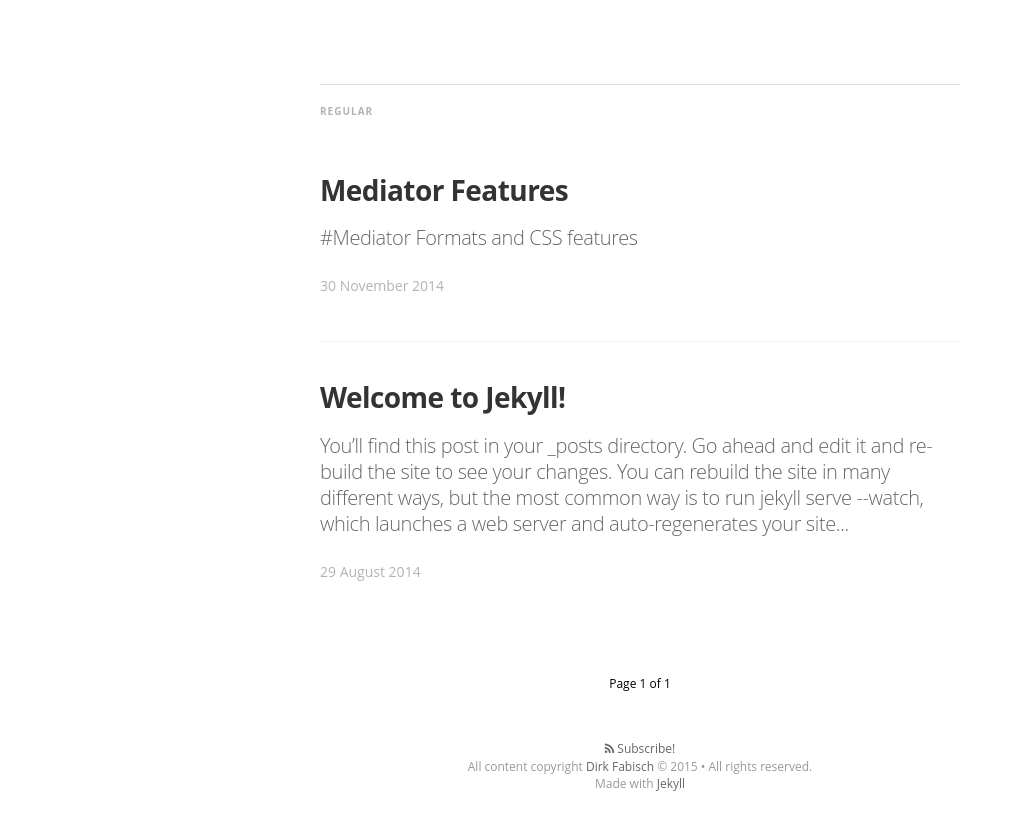
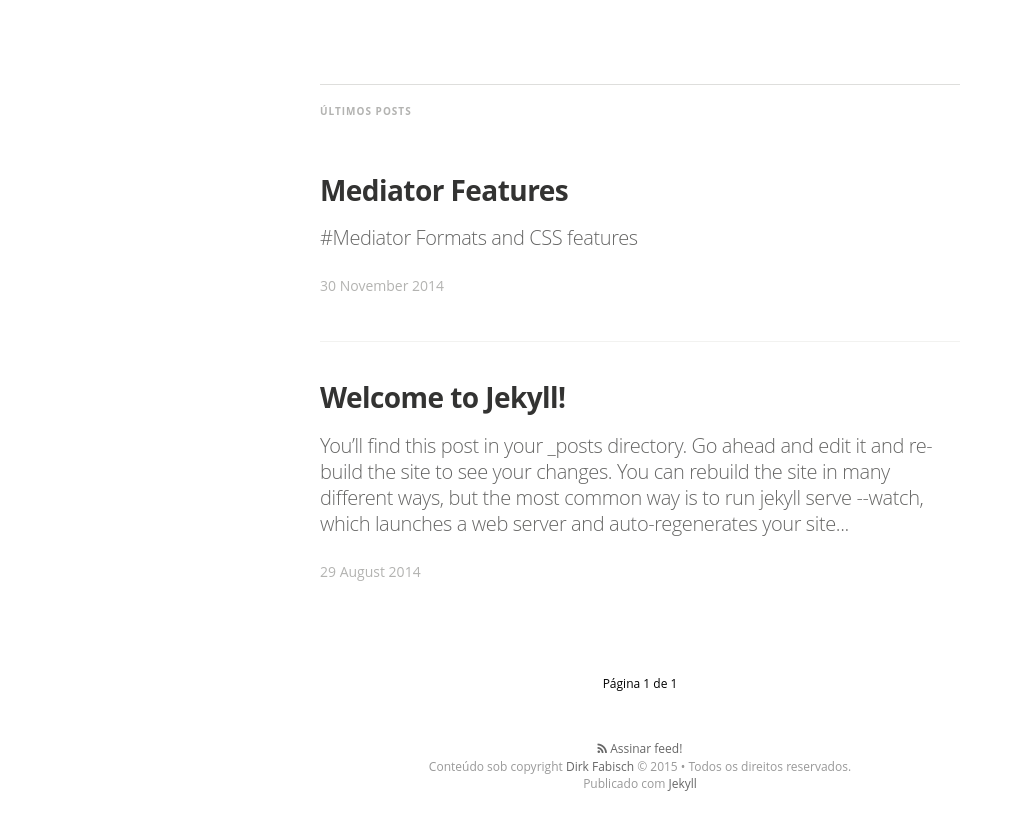
Before and after one commit to biguHQ/blog, a Jekyll site: the page built from index.html, in a window 1280 px wide and 1400 px high, scrolled down 756 px. Shown: the part 559-1389 px from the top of the window, without its empty margins (0-1013 px from the left). Built offline with Jekyll 4.4.1, drawn with Linux system fonts in a browser that asks for light colours; nearby versions of some CDN libraries; some web fonts are replaced; Markdown is read by kramdown in place of the engine named in the settings; the list of posts is cut into pages by our own code; some of the changed text lies outside the part shown.

Commit message:
Adding translations

```diff
--- a/_includes/footer.html
+++ b/_includes/footer.html
@@ -1,10 +1,10 @@
 <!-- footer start -->
 
 <footer class="site-footer">
-  <a class="subscribe" href="{{ "/feed.xml" | prepend: site.baseurl }}"> <span class="tooltip"> <i class="fa fa-rss"></i> Subscribe!</span></a>
+  <a class="subscribe" href="{{ "/feed.xml" | prepend: site.baseurl }}"> <span class="tooltip"> <i class="fa fa-rss"></i> Assinar feed!</span></a>
     <div class="inner">
-         <section class="copyright">All content copyright <a href="mailto:{{ site.email}}">{{ site.name }}</a> &copy; {{ site.time | date: '%Y' }} &bull; All rights reserved.</section>
-         <section class="poweredby">Made with <a href="http://jekyllrb.com"> Jekyll</a></section>
+         <section class="copyright">Conteúdo sob copyright <a href="mailto:{{ site.email}}">{{ site.name }}</a> &copy; {{ site.time | date: '%Y' }} &bull; Todos os direitos reservados.</section>
+         <section class="poweredby">Publicado com <a href="http://jekyllrb.com"> Jekyll</a></section>
     </div>
 </footer>
 
--- a/_layouts/page.html
+++ b/_layouts/page.html
@@ -50,7 +50,7 @@
       <div class="inner">
         <h1 class="blog-title">{{ site.title }}</h1>
         <h2 class="blog-description">{{ site.description }}</h2>
-        <a href="/" class="btn">Back to Overview</a>
+        <a href="/" class="btn">Voltar para o início</a>
       </div>
     </div>
     {% include javascripts.html %}
--- a/index.html
+++ b/index.html
@@ -31,7 +31,7 @@ layout: default
 <main class="content" role="main">
 
     {% if site.tags.featured %}
-    <h5 class="index-headline featured"><span>Featured</span></h5>
+    <h5 class="index-headline featured"><span>Destaques</span></h5>
 
     <div class="container featured">
       {% for post in site.tags.featured %}
@@ -52,7 +52,7 @@ layout: default
       {% endfor %}
     </div>
 
-    <h5 class="index-headline normal"><span>Regular</span></h5>
+    <h5 class="index-headline normal"><span>Últimos Posts</span></h5>
     {% endif %}
 
     <div class="cf frame">
@@ -78,12 +78,12 @@ layout: default
       {% if paginator.next_page %}
         <a class="newer-posts" href="/page{{paginator.next_page}}">&larr; Older posts</a>
       {% endif %}
-      <span class="page-number">Page {{ paginator.page }} of {{ paginator.total_pages }}</span>
+      <span class="page-number">Página {{ paginator.page }} de {{ paginator.total_pages }}</span>
       {% if paginator.previous_page %}
         {% if paginator.page == 2 %}
-          <a class="older-posts" href="/">Newer posts &rarr;</a>
+          <a class="older-posts" href="/">Posts recentes &rarr;</a>
         {% else %}
-          <a class="older-posts" href="/page{{paginator.previous_page}}">Newer posts &rarr;</a>
+          <a class="older-posts" href="/page{{paginator.previous_page}}">Posts recentes &rarr;</a>
         {% endif %}
       {% endif %}
     </nav>
```
Also changed, not shown: other parts of index.html (+1 -1 lines), _layouts/post.html (+13 -13 lines), about.md (+2 -2 lines).
